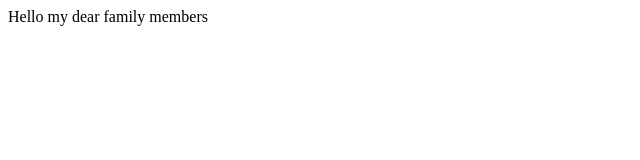
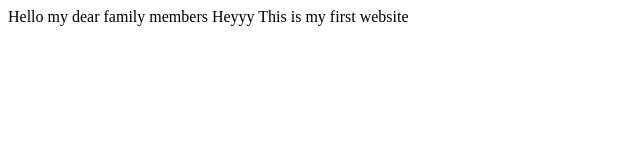
Before and after one commit to Mercy1Karri/MyPortfolio, a plain HTML site: page index.html in a window 1280 px wide. Shown: the whole page, without its empty margins (0-640 px from the left). Drawn offline with Linux system fonts and the light colour scheme.

Commit message:
my new one

```diff
--- a/index.html
+++ b/index.html
@@ -1,6 +1,6 @@
 <html>
     <header><title>This is my first website</title></header>
     <body>
-        Hello my dear family members
+        Hello my dear family members Heyyy This is my first website
     </body>
 </html>
```
